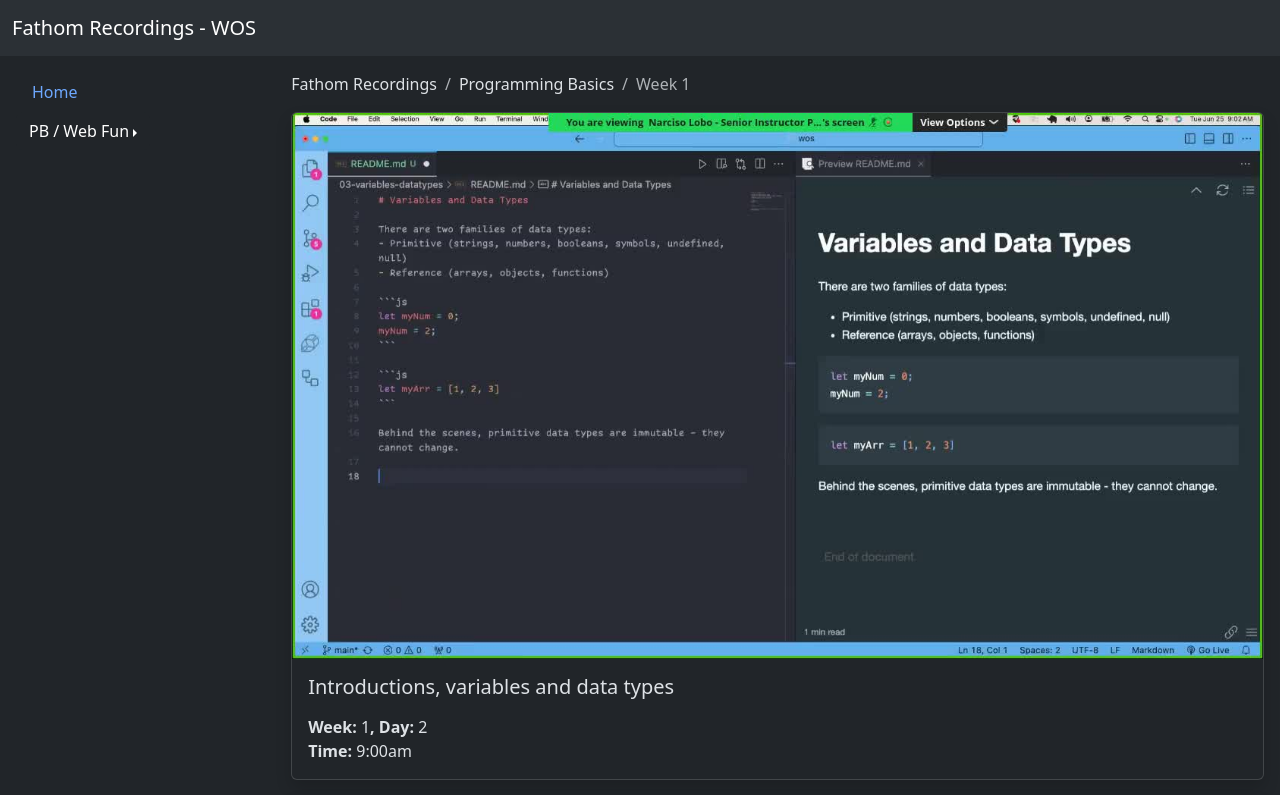
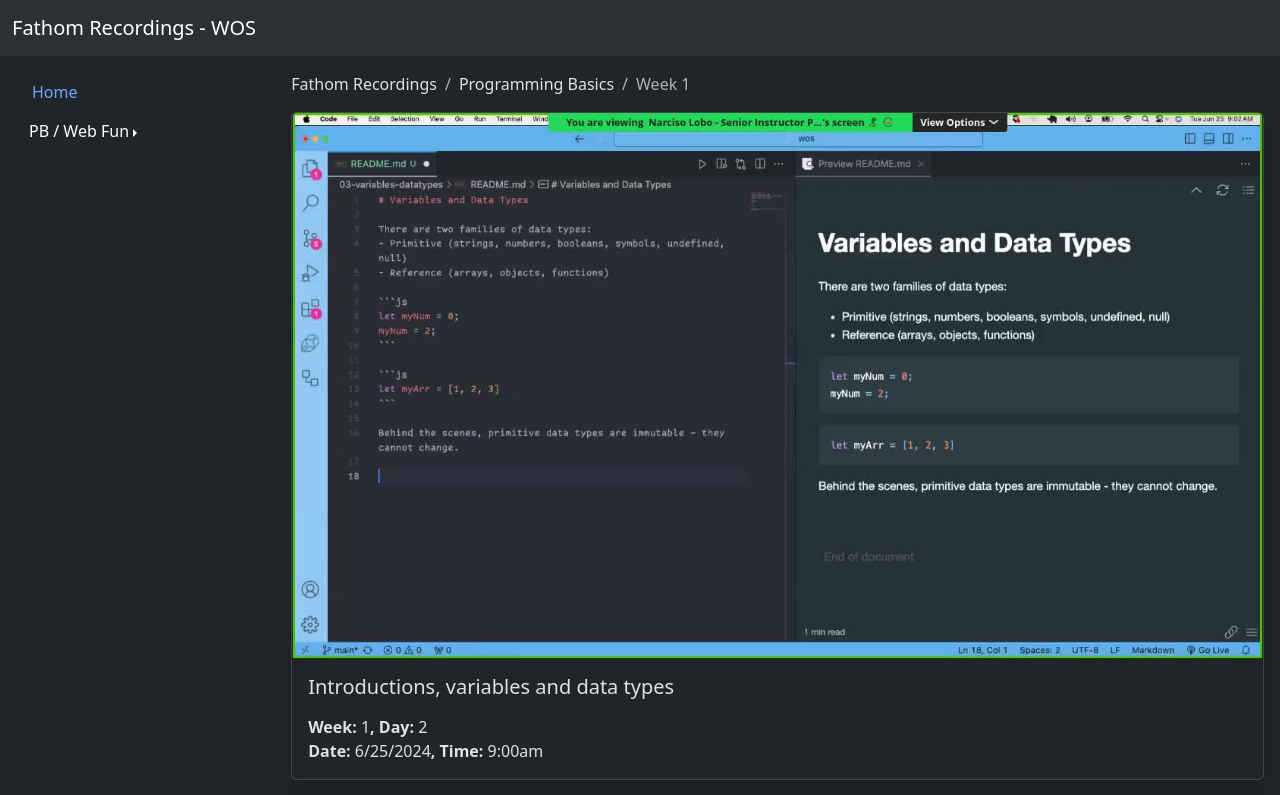
Before and after one commit to narcisolobo/wos-fathom, a React (Vite) app: page /weeks/1 in a window 1280 px wide. Shown: the top 795 px of the page. Built offline with nearby package versions, Linux system fonts and the light colour scheme.

Commit message:
started summary

```diff
--- a/src/components/RecordingCard.jsx
+++ b/src/components/RecordingCard.jsx
@@ -19,7 +19,9 @@ function RecordingCard({ recording }) {
           {recording.day}
         </p>
         <p className="card-text">
-          <strong>Time: </strong>
+          <strong>Date: </strong>
+          {recording.date}
+          <strong>, Time: </strong>
           {recording.time}
         </p>
       </div>
```
Also changed, not shown: src/components/Summary.jsx (added, +22 -0 lines).
